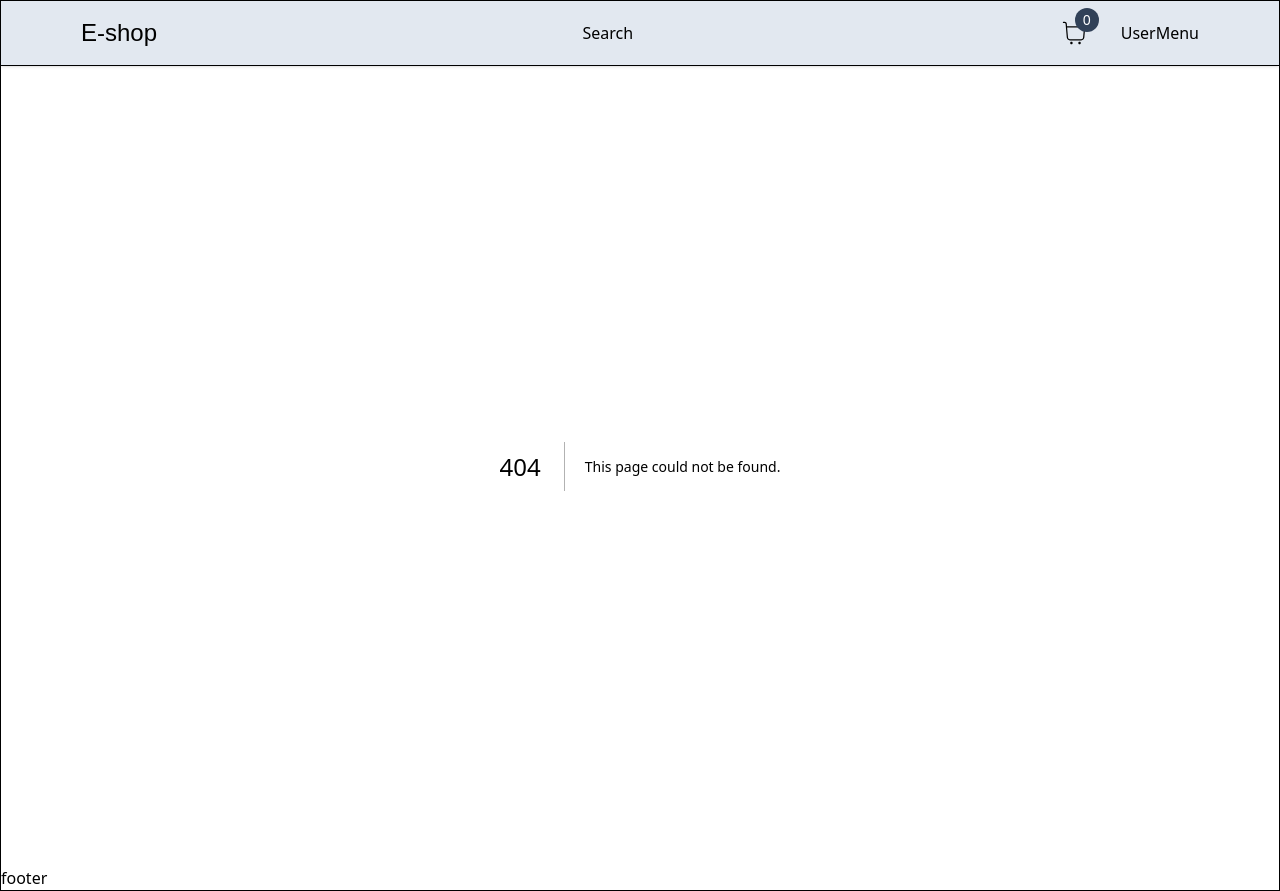
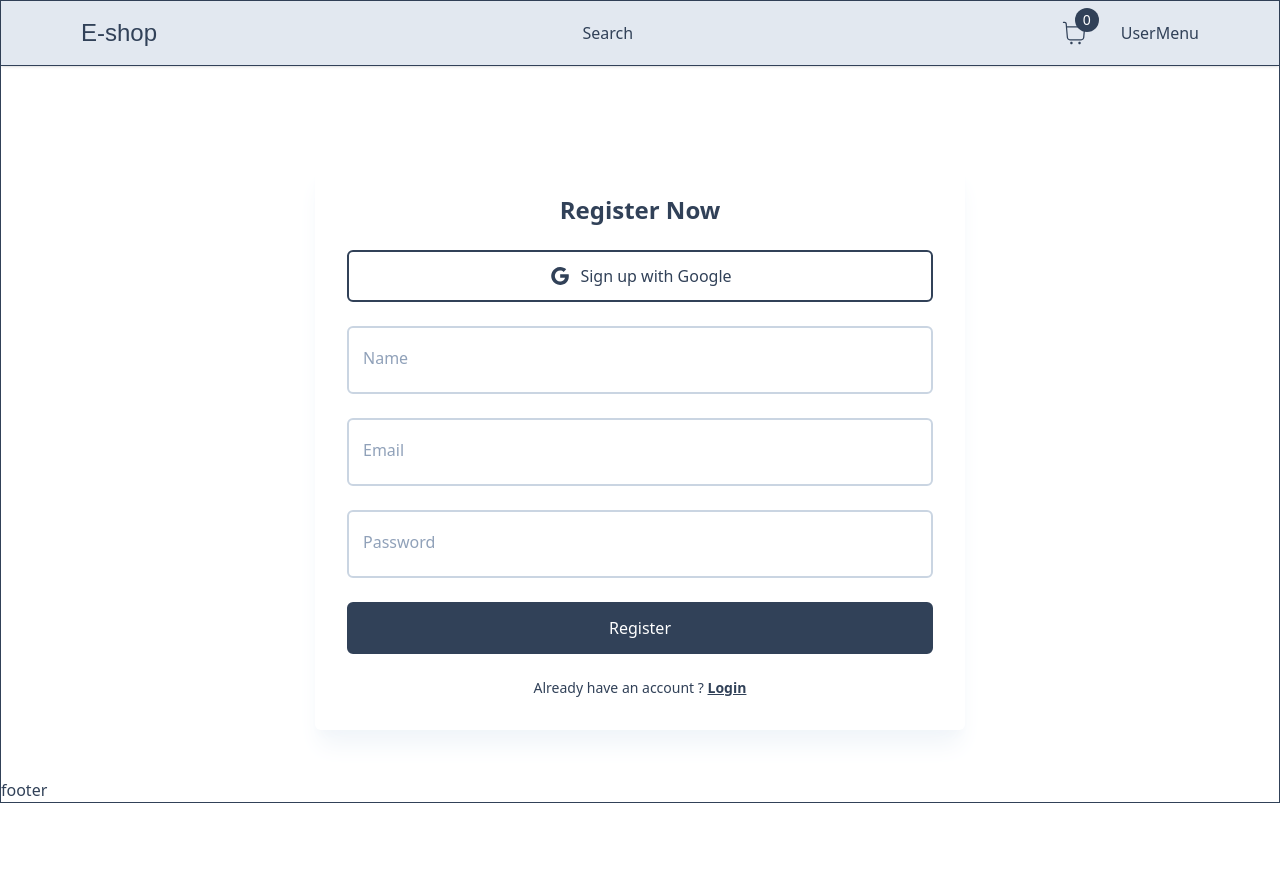
Before and after one commit to C00deian/flipkart-client, a Next.js app: page /register in a window 1280 px wide. Before the commit this address had no page. After the commit the page ends 803 px from the top, so only its background shows below. Built offline with nearby package versions, Linux system fonts and the light colour scheme; a web font is replaced by a local one.

Commit message:
register setup done

```diff
--- /dev/null
+++ b/app/components/FormWrap.tsx
@@ -0,0 +1,32 @@
+import React from "react"
+
+
+
+export const FormWrap = ({ children }: { children: React.ReactNode }) => {
+    return (
+        <div className="min-h-fit
+      h-full
+      flex
+      items-center
+      justify-center
+      pb-12
+      pt-24
+      ">
+            <div className="
+          max-w-[650px]
+          w-full
+          flex
+          flex-col
+          gap-6
+          items-center
+          shadow-xl
+          shadow-slate-100
+          rounded-md
+          p-4
+          md:p-8
+          ">
+                {children}
+            </div>
+        </div>
+    )
+}
--- a/app/components/inputs/Inputs.tsx
+++ b/app/components/inputs/Inputs.tsx
@@ -35,11 +35,12 @@ export const Inputs: React.FC<InputProps> = ({
                 className={
                     `peer
                 w-full
+                rounded-md
                 p-4
                 pt-6
                 outline-none
-                border-y-white
                 font-light
+                bg-white
                 border-2
                 transition
                 disabled:opacity-70
@@ -48,12 +49,12 @@ export const Inputs: React.FC<InputProps> = ({
                 ${errors[id]? "focus:border-rose-400" :"focus:border-slate-300"}
                 `}/>
             <label htmlFor={id}
-                className="absolute
+                className={`absolute
                 cursor-text
                 text-md
                 duration-150
                 transform
-                -transition-y-3
+                -translate-y-3
                 top-5
                 z-10
                 origin-left
@@ -61,9 +62,13 @@ export const Inputs: React.FC<InputProps> = ({
                 peer-placeholder-shown:scale-100
                 peer-placeholder-shown:translate-y-0
                 peer-focus:scale-75
-                peer-focus:translate-y-4
-                "
+                peer-focus:-translate-y-4
+                            ${errors[id]? "text-rose-500" :"text-slate-400"}
 
+
+                `
+
+            }
             >
                 {label}
             </label>
--- /dev/null
+++ b/app/register/RegisterForm.tsx
@@ -0,0 +1,75 @@
+"use client"
+
+import { useState } from "react"
+import { Heading } from "../components/Heading"
+import { Inputs } from "../components/inputs/Inputs"
+import { FieldValues, SubmitHandler, useForm } from "react-hook-form"
+import Button from "../components/Button"
+import Link from "next/link"
+import { AiOutlineGoogle } from "react-icons/ai"
+
+
+const RegisterForm = () => {
+    const [isLoading, setIsLoading] = useState(false);
+    const { register, handleSubmit, formState: { errors } } = useForm<FieldValues>({
+        defaultValues: {
+            name: '',
+            email: '',
+            password: ''
+        }
+    })
+
+    const onsubmit: SubmitHandler<FieldValues> = (data) => {
+        setIsLoading(true)
+        console.log(data);
+    }
+
+    return (
+        <>
+            <Heading
+                title="Register Now"
+            />
+            <Button outline
+                label="Sign up with Google"
+                icon={AiOutlineGoogle}
+                onClick={() => {}}
+            />
+            {/* <hr className="bg-slate-300 w-full h-px" /> */}
+            <Inputs
+                id="name"
+                label="Name"
+                disabled={isLoading}
+                register={register}
+                errors={errors}
+                required
+            />
+            <Inputs
+                id="email"
+                label="Email"
+                disabled={isLoading}
+                register={register}
+                errors={errors}
+                required
+            />
+
+            <Inputs
+                id="password"
+                label="Password"
+                disabled={isLoading}
+                register={register}
+                errors={errors}
+                required
+                type="password"
+            />
+            <Button label={isLoading ? "Loading" : "Register"} onClick={handleSubmit(onsubmit)} />
+
+            <p className="text-sm">
+                Already have an account ? <Link href={'/login'} className="text-slate-700 font-semibold underline">
+                    Login
+                </Link>
+            </p>
+        </>
+    )
+}
+
+export default RegisterForm
--- /dev/null
+++ b/app/register/page.tsx
@@ -0,0 +1,19 @@
+
+import { FormWrap } from "../components/FormWrap"
+import Container from "../components/Container"
+import RegisterForm from "./RegisterForm"
+
+
+const Register = () => {
+    return (
+
+        <Container>
+            <FormWrap>
+              <RegisterForm/>
+            </FormWrap>
+        </Container>
+    )
+
+}
+
+export default Register;
```
